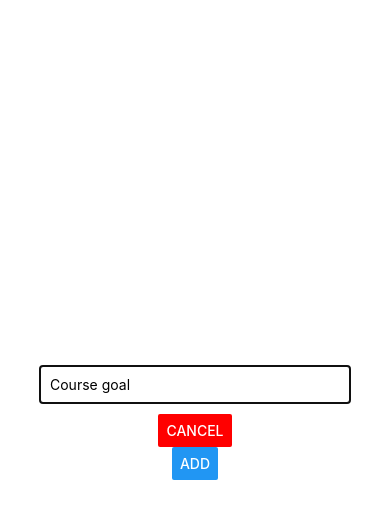
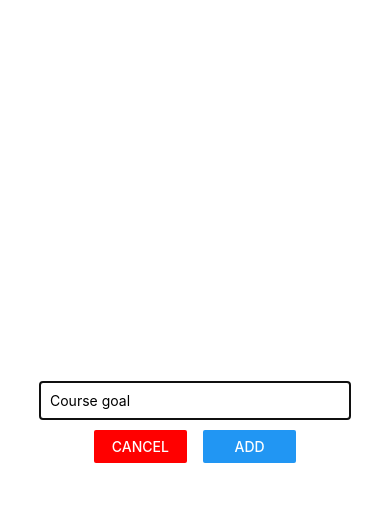
Before and after one commit to stosikmartyna/learning_react_native, a React Native app in the folder MobileProject/: screen / in a window 390 px wide. Both pictures are taken after a click on the button "ADD NEW GOAL". Shown: the top 518 px of the page. Built offline with nearby package versions, Linux system fonts and the light colour scheme.

Commit message:
Style buttons in GoalInputs (MobileProject)

```diff
--- a/MobileProject/components/GoalInput.jsx
+++ b/MobileProject/components/GoalInput.jsx
@@ -22,8 +22,14 @@ export const GoalInput = ({ onAddGoalHandler, visible, onCancel }) => {
                     onChangeText={goalInputHandler}
                     value={enteredGoal}
                 />
-                <Button title="Cancel" color="red" onPress={onCancel}/>
-                <Button title="Add" onPress={addGoalHandler}/>
+                <View style={styles.buttonsContainer}>
+                    <View style={styles.button}>
+                        <Button style={styles.button} title="Cancel" color="red" onPress={onCancel}/>
+                    </View>
+                    <View style={styles.button}>
+                        <Button style={styles.button} title="Add" onPress={addGoalHandler}/>
+                    </View>
+                </View>
             </View>
         </Modal>
     )
@@ -42,5 +48,15 @@ const styles = StyleSheet.create({
         borderWidth: 1,
         padding: 10,
         marginBottom: 10
+      },
+
+      buttonsContainer: {
+          flexDirection: 'row',
+          justifyContent: 'space-evenly',
+          width: '60%'
+      },
+
+      button: {
+          width: '40%'
       }
 })
```
Also changed, not shown: 1 other file (tests, documents, lock files or other folders).
